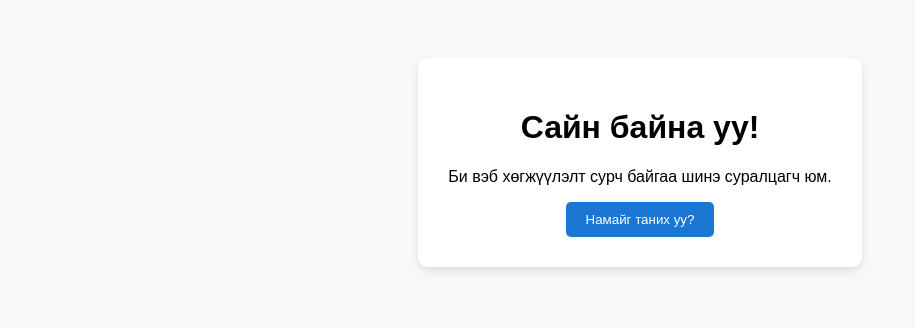
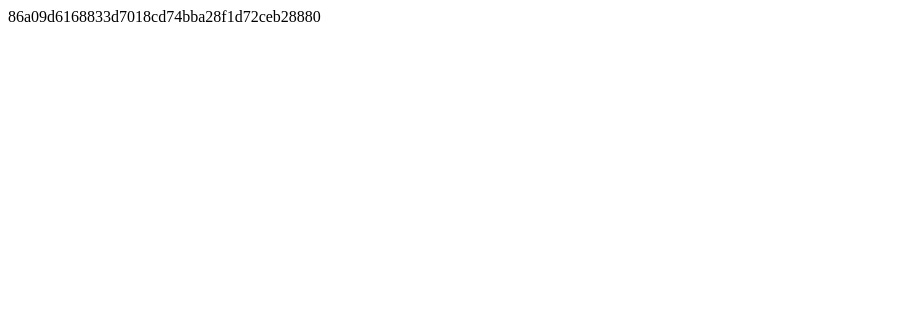
Before and after one commit to Anirgui/MyIntroSite, a plain HTML site: page index.html in a window 1280 px wide. Shown: the whole page, without its empty margins (0-915 px from the left). Drawn offline with Linux system fonts and the light colour scheme.

Commit message:
Update index.html

```diff
--- a/index.html
+++ b/index.html
@@ -1,16 +1 @@
-<!DOCTYPE html>
-<html lang="mn">
-<head>
-  <meta charset="UTF-8">
-  <title>Миний Танилцуулга</title>
-  <link rel="stylesheet" href="style.css">
-</head>
-<body>
-  <div class="container">
-    <h1>Сайн байна уу!</h1>
-    <p>Би вэб хөгжүүлэлт сурч байгаа шинэ суралцагч юм.</p>
-    <button id="helloBtn">Намайг таних уу?</button>
-  </div>
-  <script src="script.js"></script>
-</body>
-</html>
+86a09d6168833d7018cd74bba28f1d72ceb28880
```
